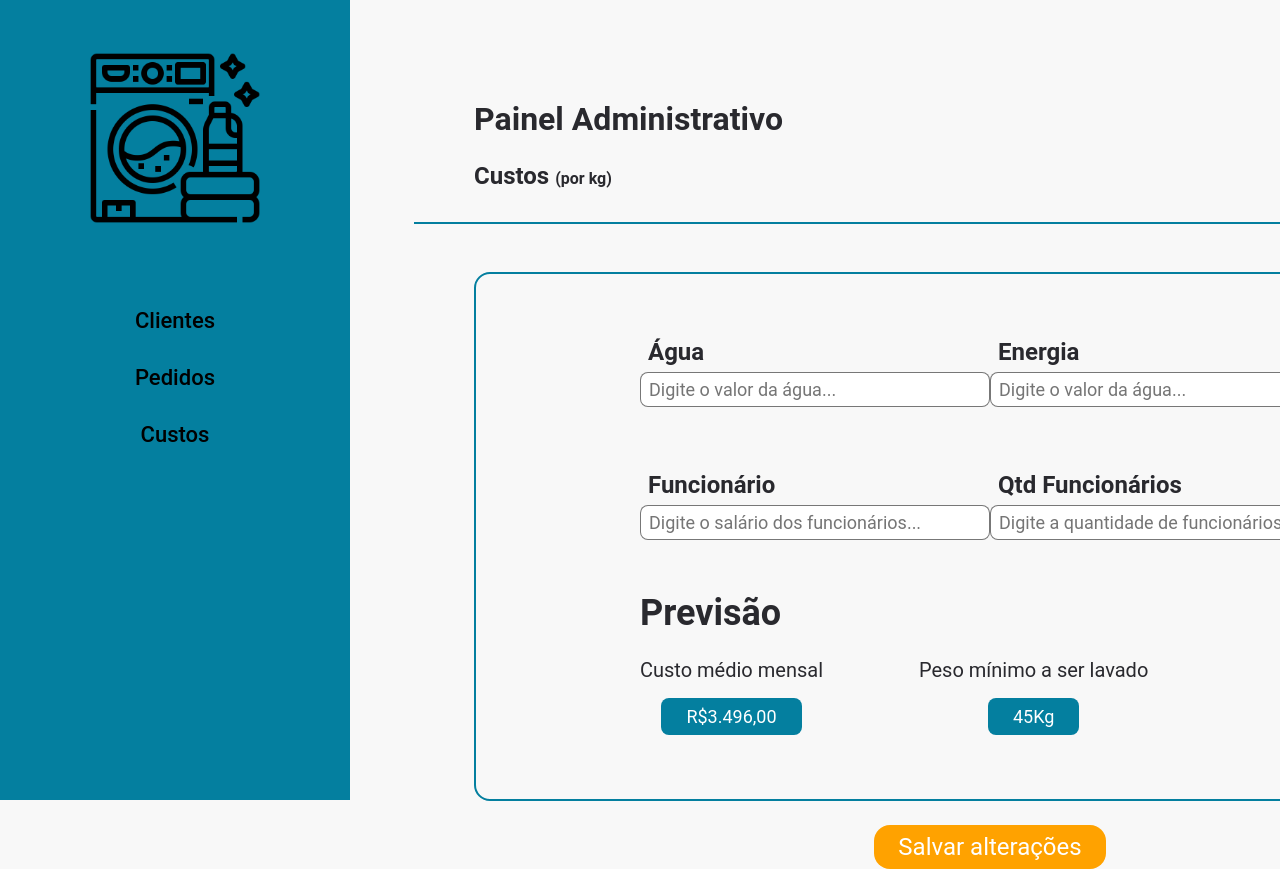
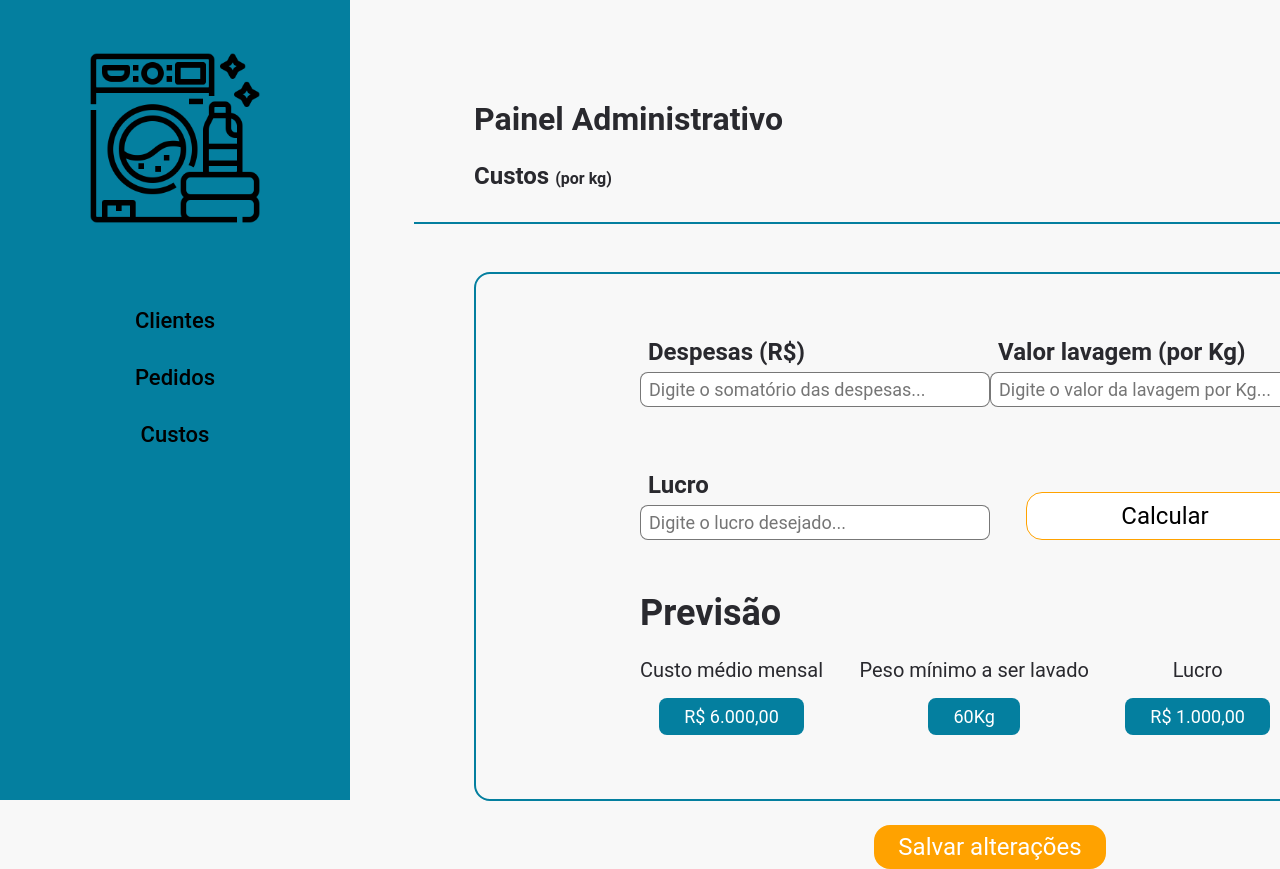
Before and after one commit to GabrielFSSantos/Basic_Laundry_System, a React (Create React App) app: page /costs in a window 1280 px wide. Shown: the top 869 px of the page. Built offline with nearby package versions, Linux system fonts and the light colour scheme.

Commit message:
Implementing cost logic

```diff
--- a/src/pages/Costs/index.tsx
+++ b/src/pages/Costs/index.tsx
@@ -1,32 +1,90 @@
+import { FormEvent, useState } from 'react';
+
+import {CalculateCosts} from '../../service/shared/CalculateCosts';
 
 import './styles.scss'
 
 export function Costs() {
+  const [expenses, setExpenses] = useState(0);
+  const [washValue, setWashValue] = useState(0);
+  const [desiredProfit, setDesiredProfit] = useState(0);
+
+  // Realizar chamada no backend de Custos.
+  const data = {
+    averageCost: 6000,
+    minimumWeight: 60,
+    profit: 1000,
+  }
+  const [averageCost, setAverageCost] = useState(data.averageCost);
+  const [minimumWeight, setMinimumWeight] = useState(data.minimumWeight);
+  const [profit, setProfit] = useState(data.profit);
+
+  function handleCalculate(event: FormEvent) {
+    event.preventDefault();
+
+    let data = {
+      expenses,
+      washValue,
+      desiredProfit,
+    }
+
+    const result = CalculateCosts(data);
+
+    if(result){
+      setAverageCost(result?.averageCost);
+      setMinimumWeight(result?.minimumWeight);
+      setProfit(result?.profit);
+    }
+  }
+
+  function handleSaveEditions() {
+    const cost = {
+      expenses,
+      washValue,
+      desiredProfit,
+      averageCost,
+      minimumWeight,
+      profit,
+    }
+    // Salvar cost no banco de dados
+    console.log(cost);
+  }
 
   return(
     <div id="costs-page" >
       <header>
         <h1>Painel Administrativo</h1>
-        <h2>Custos <text>(por kg)</text></h2>
+        <h2>Custos <b>(por kg)</b></h2>
       </header>
 
       <div className="separator" ></div>
 
       <main>
         <div className="board">
-          <form onSubmit={() => console.log('teste')}>
+          <form onSubmit={handleCalculate}>
             <div>
-              <b>Água</b>
-              <input type="text" placeholder="Digite o valor da água..."/>
-              <b>Funcionário</b>
-              <input type="text" placeholder="Digite o salário dos funcionários..."/>
+              <b>Despesas (R$)</b>
+              <input
+                type="text"
+                placeholder="Digite o somatório das despesas..."
+                onChange={event => setExpenses(parseFloat(event.target.value))}
+              />
+              <b>Lucro</b>
+              <input
+                type="text"
+                placeholder="Digite o lucro desejado..."
+                onChange={event => setDesiredProfit(parseFloat(event.target.value))}
+              />
             </div>
 
             <div>
-              <b>Energia</b>
-              <input type="text" placeholder="Digite o valor da água..."/>
-              <b>Qtd Funcionários</b>
-              <input type="text" placeholder="Digite a quantidade de funcionários..."/>
+              <b>Valor lavagem (por Kg)</b>
+              <input
+                type="text"
+                placeholder="Digite o valor da lavagem por Kg..."
+                onChange={event => setWashValue(parseFloat(event.target.value))}
+              />
+              <button type="submit">Calcular</button>
             </div>
           </form>
 
@@ -35,17 +93,22 @@ export function Costs() {
             <div className="results" >
               <div>
                 <label>Custo médio mensal</label>
-                <text>R$3.496,00</text>
+                <p>{averageCost.toLocaleString('pt-br',{style: 'currency', currency: 'BRL'})}</p>
               </div>
 
               <div>
                 <label>Peso mínimo a ser lavado</label>
-                <text>45Kg</text>
+                <p>{minimumWeight}Kg</p>
+              </div>
+
+              <div>
+                <label>Lucro</label>
+                <p>{profit.toLocaleString('pt-br',{style: 'currency', currency: 'BRL'})}</p>
               </div>
             </div>
           </div>
         </div>
-        <button type="submit">Salvar alterações</button>
+        <button onClick={handleSaveEditions}>Salvar alterações</button>
       </main>
     </div>
   );
--- a/src/pages/Costs/styles.scss
+++ b/src/pages/Costs/styles.scss
@@ -8,7 +8,7 @@
     h2 {
       margin-top: 24px;
 
-      text {
+      b {
         font-size: 16px;
       }
     }
@@ -51,6 +51,25 @@
             border: 1px solid #0008;
             border-radius: 8px;
           }
+
+          button {
+            height: 48px;
+            margin: 85px 36px 0px 36px;
+            font-size: 24px;
+
+            color: #000;
+            border: none;
+            border: 1px solid #FFA200;
+            background: #FFF;
+            border-radius: 16px;
+
+            transition: 300ms;
+
+            &:hover {
+              background: #FFA200;
+              color: #FFF;
+            }
+          }
         }
       }
 
@@ -65,7 +84,8 @@
 
         .results {
           display: flex;
-          gap: 96px;
+          justify-content: space-between;
+          width: 90%;
 
           div {
             display: flex;
@@ -77,7 +97,7 @@
               font-size: 20px;
             }
 
-            text {
+            p {
               margin-top: 16px;
               padding: 8px 25px;
 
--- /dev/null
+++ b/src/service/shared/CalculateCosts.ts
@@ -0,0 +1,40 @@
+type CostsProps = {
+  expenses: number;
+  washValue: number;
+  desiredProfit: number;
+}
+
+export function CalculateCosts({expenses, washValue, desiredProfit}: CostsProps) {
+
+  if(!expenses) {
+    alert('Valor de Despesas inválido!!');
+    return;
+  }
+
+  if(!washValue) {
+    alert('Valor de Lavagem inválido!!');
+    return;
+  }
+
+  if(!desiredProfit) {
+    alert('Valor de Funcionário inválido!!');
+    return;
+  }
+
+  let  averageCost = (expenses + desiredProfit);
+  let minimumWeight = 0;
+  let sum = 0;
+
+  while(sum < averageCost) {
+    sum = sum + washValue;
+    minimumWeight = minimumWeight + 1;
+  }
+
+  averageCost = sum;
+  let profit = (sum - expenses);
+
+  averageCost = parseFloat(averageCost.toFixed(2));
+  profit = parseFloat(profit.toFixed(2));
+
+  return {averageCost, minimumWeight, profit};
+}
```
